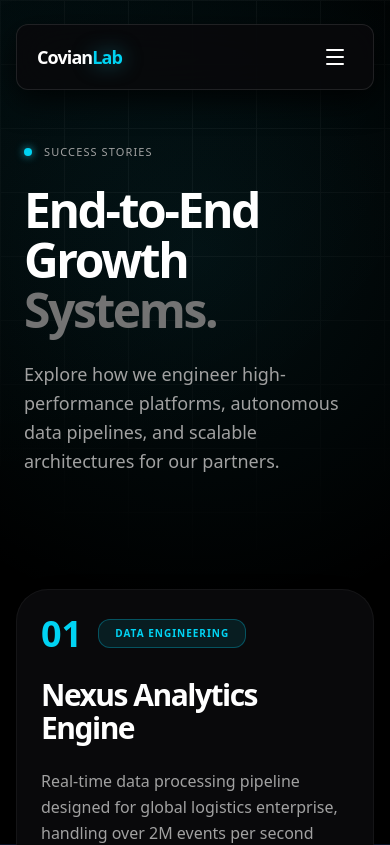
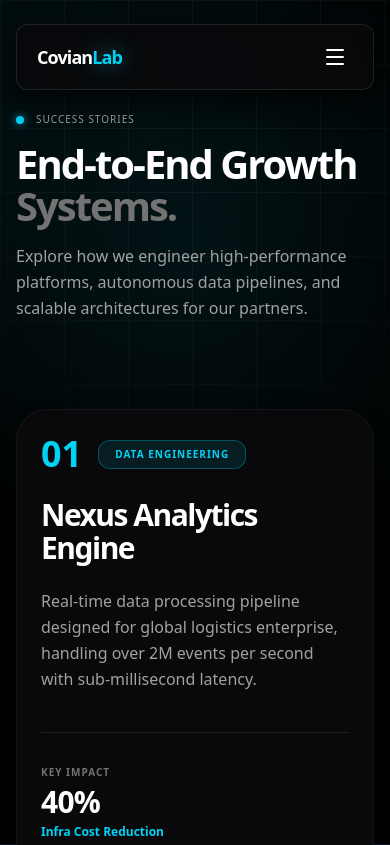
Before and after one commit to hmnshub/Covianlab_Frontend, a Next.js app: page /portfolio in a window 390 px wide. Shown: the top 845 px of the page. Built offline with nearby package versions, Linux system fonts and the light colour scheme.

Commit message:
Update component styling, add logo ticker, and update footer details

```diff
--- a/src/components/portfolio/PortfolioHero.jsx
+++ b/src/components/portfolio/PortfolioHero.jsx
@@ -4,16 +4,16 @@ import { motion } from "framer-motion";
 
 export default function PortfolioHero() {
   return (
-    <header className="relative pt-36 pb-16 overflow-hidden bg-transparent z-10">
-      <div className="relative z-10 max-w-screen-xl mx-auto px-6 lg:px-8">
+    <header className="relative pt-28 sm:pt-32 md:pt-36 pb-10 sm:pb-16 overflow-hidden bg-transparent z-10">
+      <div className="relative z-10 max-w-screen-xl mx-auto px-4 md:px-8">
         <motion.div
           initial={{ opacity: 0, y: 16 }}
           animate={{ opacity: 1, y: 0 }}
           transition={{ delay: 0.1, duration: 0.5 }}
-          className="mb-6 flex items-center gap-3"
+          className="mb-4 sm:mb-6 flex items-center gap-3"
         >
           <span className="w-2 h-2 rounded-full bg-cyan-400 shadow-[0_0_8px_rgba(34,211,238,0.8)]" />
-          <span className="text-[11px] font-medium uppercase tracking-widest text-neutral-400">
+          <span className="text-[10px] sm:text-[11px] font-medium uppercase tracking-widest text-neutral-400">
             Success Stories
           </span>
         </motion.div>
@@ -22,7 +22,7 @@ export default function PortfolioHero() {
           initial={{ opacity: 0, y: 20 }}
           animate={{ opacity: 1, y: 0 }}
           transition={{ delay: 0.2, duration: 0.6 }}
-          className="text-[clamp(3rem,7vw,5.5rem)] font-bold leading-[1.05] tracking-tighter text-white max-w-3xl"
+          className="text-[clamp(2.5rem,7vw,5.5rem)] font-bold leading-[1.05] tracking-tighter text-white max-w-3xl"
         >
           End-to-End Growth <br />
           <span className="text-neutral-500">Systems.</span>
@@ -32,7 +32,7 @@ export default function PortfolioHero() {
           initial={{ opacity: 0, y: 20 }}
           animate={{ opacity: 1, y: 0 }}
           transition={{ delay: 0.3, duration: 0.6 }}
-          className="mt-6 text-lg text-neutral-400 max-w-xl leading-relaxed"
+          className="mt-4 sm:mt-6 text-base sm:text-lg text-neutral-400 max-w-xl leading-relaxed"
         >
           Explore how we engineer high-performance platforms, autonomous data pipelines, and scalable architectures for our partners.
         </motion.p>
```
